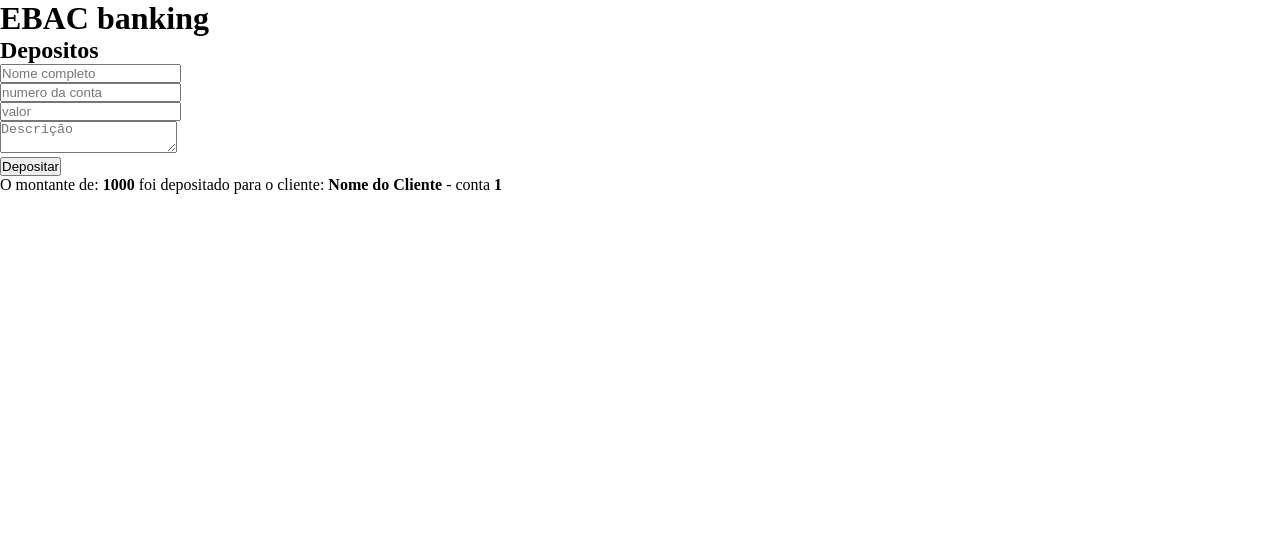
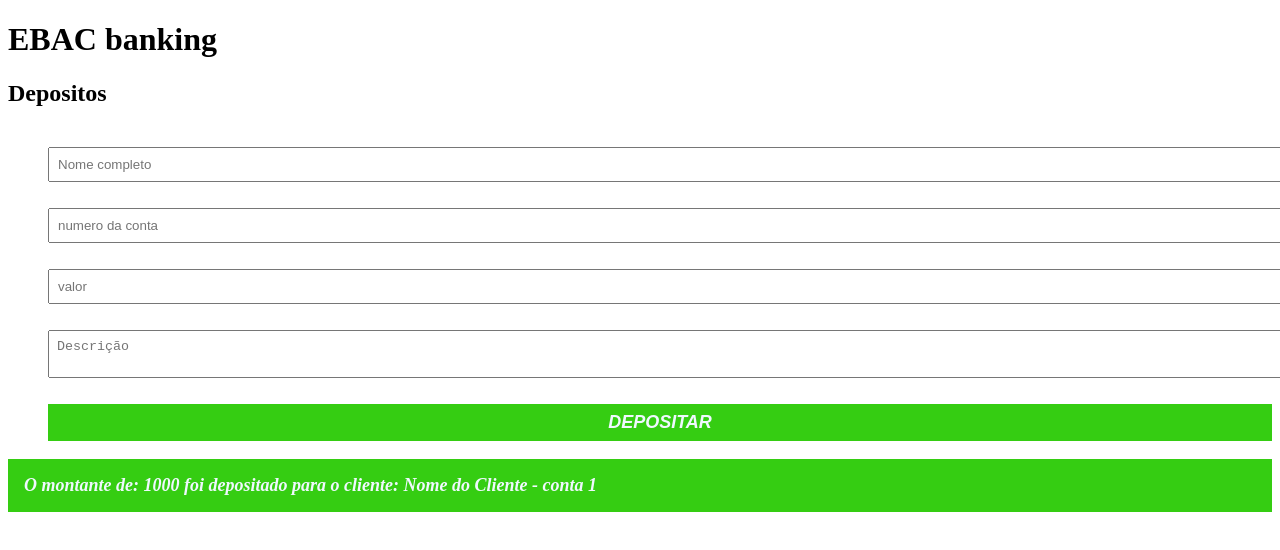
Before and after one commit to LucasEbac/bank, a plain HTML site: page index.html in a window 1280 px wide. Drawn offline with Linux system fonts and the light colour scheme.

Commit message:
mudando as caracteristicas

```diff
--- a/main.css
+++ b/main.css
@@ -1,15 +1,35 @@
-* {
-    margin: 0;
-    padding: 0;
-    box-sizing: border-box;
+form {
+margin-top: 40px;
 }
-header nav li {
-    display: inline;
-    margin-left: 16px;
+input,textarea, button {
+display: block;
+padding: 8px;
+margin-bottom: 8px;
+width: 100%;
+resize: none;
+}
+button {
+    background-color: rgb(53, 205, 18);
+    border: none;
+    text-transform: uppercase;
+    color: aliceblue;
+    font-weight: bold;
     font-size: 18px;
+    font-style: italic;
+    cursor: pointer;
 }
 .container {
     max-width: 1280px;
     width: 100%;
     margin: 0 auto;
 }
+.sucess-mensagem {
+    background-color: rgb(53, 205, 18);
+    padding: 16px;
+    color: aliceblue;
+    font-weight: bold;
+    font-size: 18px;
+    font-style: italic;
+    cursor: pointer;
+
+}
```
